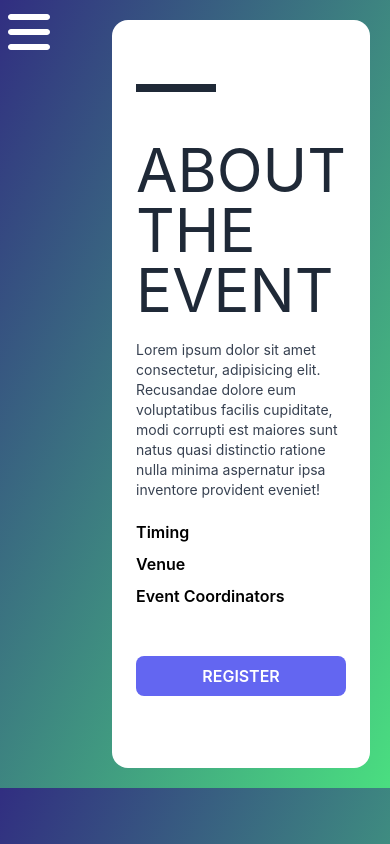
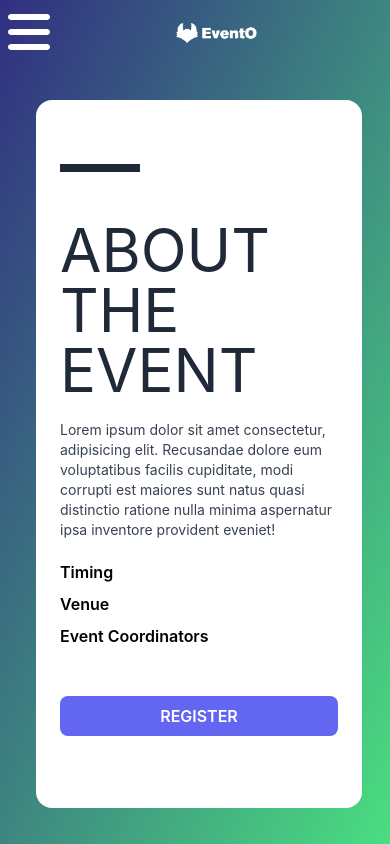
Before and after one commit to Maheep-gupta/evento-frontend, a React (Create React App) app: page /eventDetail in a window 390 px wide. Built offline with nearby package versions, Linux system fonts and the light colour scheme; what tailwindcss-animated would draw is missing.

Commit message:
responsive Event details

```diff
--- a/src/components/EventsDetail.js
+++ b/src/components/EventsDetail.js
@@ -3,14 +3,13 @@ import Navbar from "./Navbar";
 
 function EventsDetail() {
   return (
-    <div className="flex h-full w-screen ">
-      <Navbar title="event" />
-      <div className=" w-full text-white">
+    <div className='flex lg:h-full h-screen w-screen flex-col lg:flex-row '>
 
-
-        <div class="relative z-20 flex items-center overflow-hidden bg-white white:bg-white-800 mt-5 mx-5 my-5 rounded-2xl">
+      <Navbar title='home' />
+      <div className='lg:w-full text-white mt-4 ml-4 mr-2'>
+        <div class="relative flex items-center overflow-hidden bg-white white:bg-white-800 mt-5 mx-5 my-5 rounded-2xl">
           <div class="container relative flex px-6 py-16 mx-auto">
-            <div class="relative z-20 flex flex-col sm:w-2/3 lg:w-2/5">
+            <div class="relative flex flex-col sm:w-2/3 lg:w-2/5">
               <span class="w-20 h-2 mb-12 bg-gray-800 dark:bg-black"></span>
               <h1 class="flex flex-col text-6xl font-black-bold leading-none text-gray-800 uppercase font-bebas-neue sm:text-5xl dark:text-black">
                 About the Event
```
Lines whose indentation alone changed are shown as unchanged.
